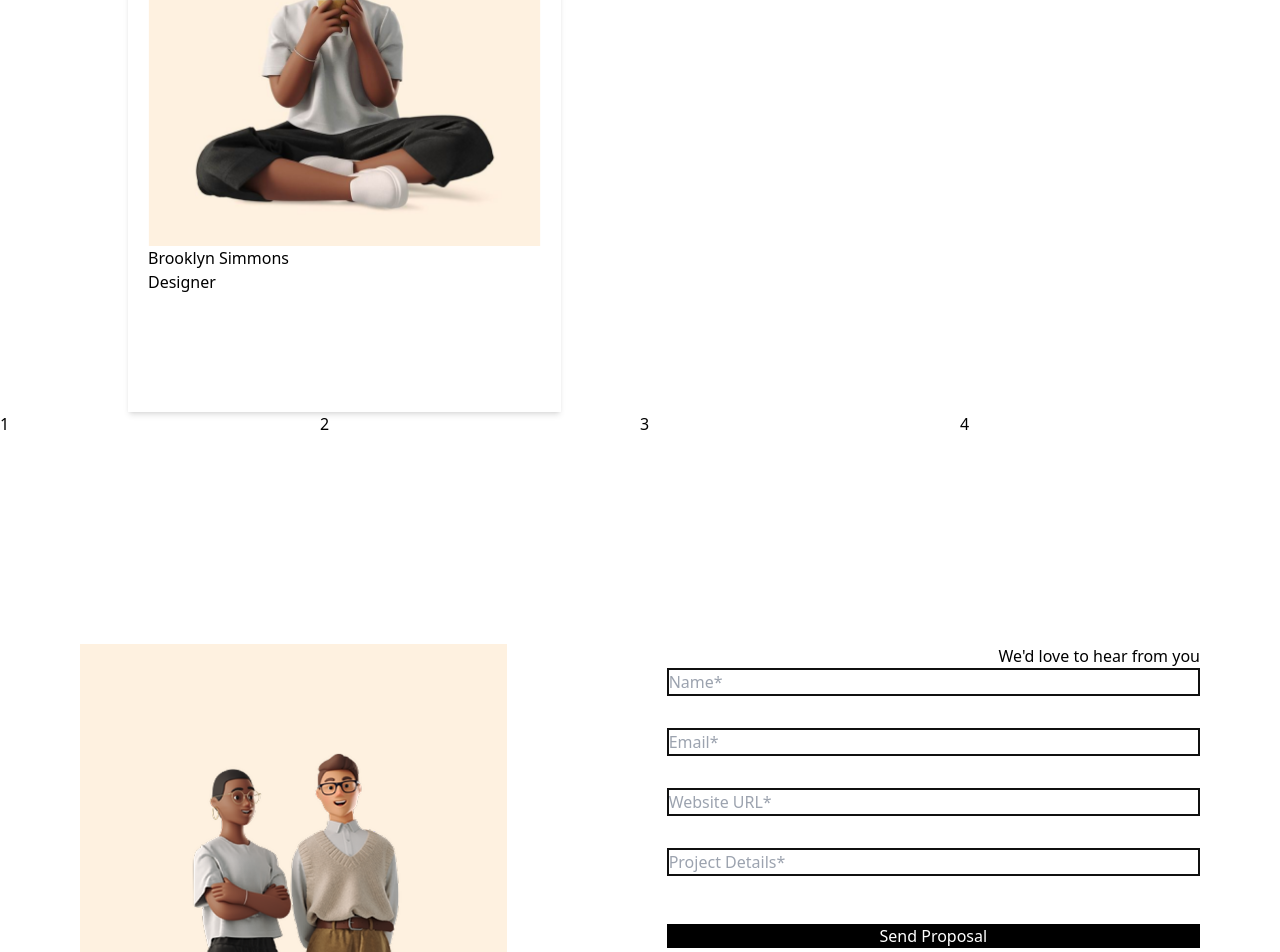
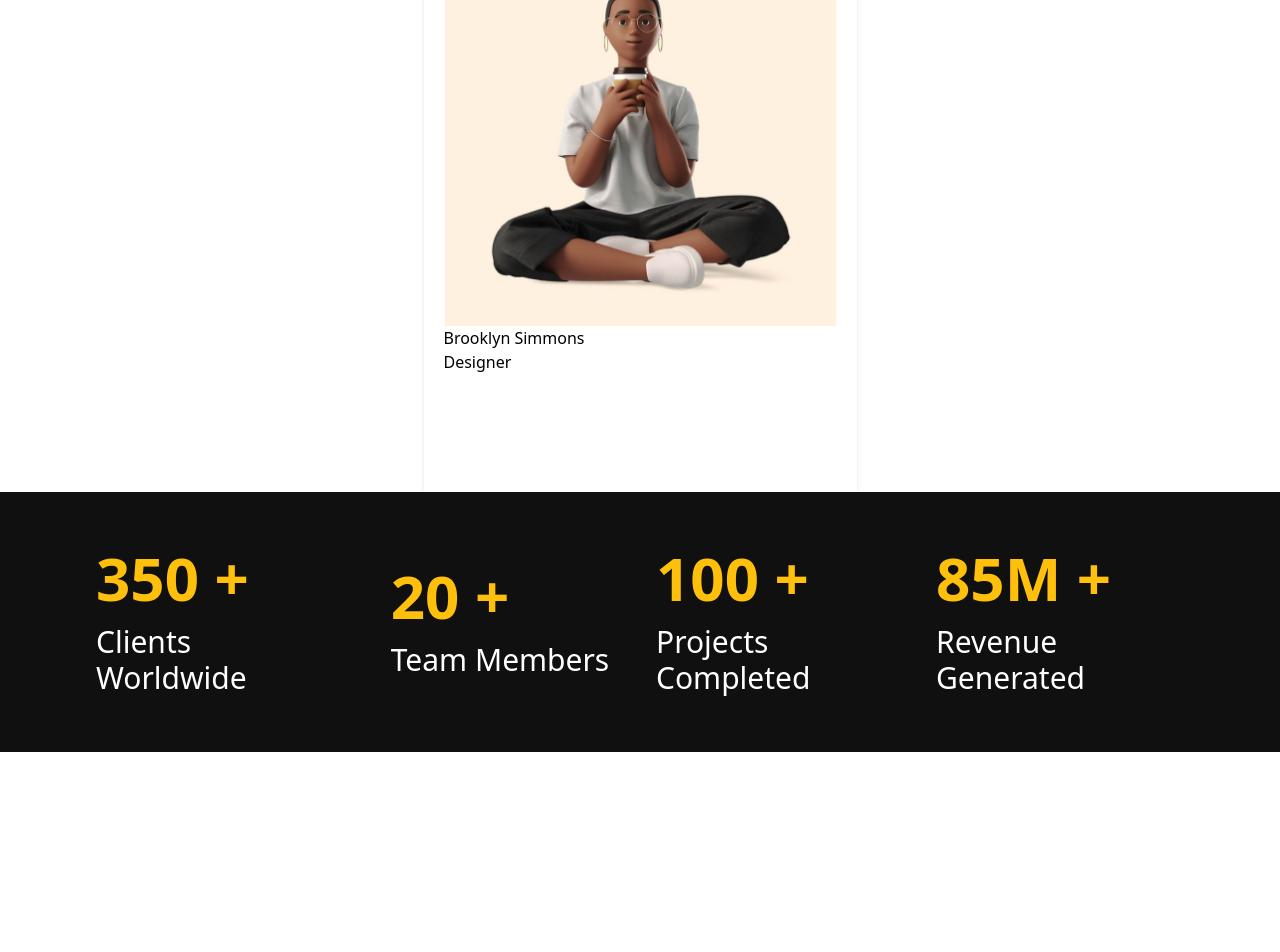
Before and after one commit to murat-aydin01/piton-next-project, a Next.js app: page / in a window 1280 px wide. Shown: the part 2672-3624 px from the top of the page. Built offline with nearby package versions, Linux system fonts and the light colour scheme.

Commit message:
stats section

```diff
--- a/src/components/StatsSection.js
+++ b/src/components/StatsSection.js
@@ -2,19 +2,38 @@ import HeroCard from "./HeroCard";
 
 function StatsSection() {
   return (
-    <section className="flex flex-col items-center">
-      <h2>Meet the heroes behind the magic</h2>
-      <div className="flex flex-row flex-wrap w-full justify-between px-32">
-        <HeroCard img={"/images/Avatar1.png"} name={"Esther Howard"} role={"Founder"} />
-        <HeroCard img={"/images/Avatar2.png"} name={"Cody Fisher"} role={"Developer"} />
-        <HeroCard img={"/images/Avatar3.png"} name={"Brooklyn Simmons"} role={"Designer"} />
-      </div>
-      <div className="grid md:grid-cols-4 w-full items-center">
-        <div>1</div>
-        <div>2</div>
-        <div>3</div>
-        <div>4</div>
-      </div>
+    <section className="flex flex-col items-center  py-[5vh] ">
+      <h2 className="text-4xl font-bold">Meet the heroes behind the magic</h2>
+      <div className="flex flex-wrap justify-center gap-6 w-full px-[8vw]">
+  <HeroCard img={"/images/Avatar1.png"} name={"Esther Howard"} role={"Founder"}
+    className="w-full sm:w-1/2 lg:w-1/3" />
+  <HeroCard img={"/images/Avatar2.png"} name={"Cody Fisher"} role={"Developer"}
+    className="w-full sm:w-1/2 lg:w-1/3" />
+  <HeroCard img={"/images/Avatar3.png"} name={"Brooklyn Simmons"} role={"Designer"}
+    className="w-full sm:w-full md:w-1/2 lg:w-1/3" />
+</div>
+
+<div className="grid grid-cols-1 md:grid-cols-2 lg:grid-cols-4 gap-8 w-full place-items-center px-4 sm:px-8 lg:px-24 py-14 bg-inputBorder text-white">
+  <div className="flex flex-col gap-4">
+    <p className="text-primaryDark text-6xl font-bold">350 +</p>
+    <p className="text-3xl font-normal">Clients Worldwide</p>
+  </div>
+  <div className="flex flex-col gap-4">
+    <p className="text-primaryDark text-6xl font-semibold">20 +</p>
+    <p className="text-3xl font-normal">Team Members</p>
+  </div>
+  <div className="flex flex-col gap-4">
+    <p className="text-primaryDark text-6xl font-semibold">100 +</p>
+    <p className="text-3xl font-normal">Projects Completed</p>
+  </div>
+  <div className="flex flex-col gap-4">
+    <p className="text-primaryDark text-6xl font-semibold">85M +</p>
+    <p className="text-3xl font-normal">Revenue Generated</p>
+  </div>
+</div>
+
+
+
     </section>
   );
 }
```
